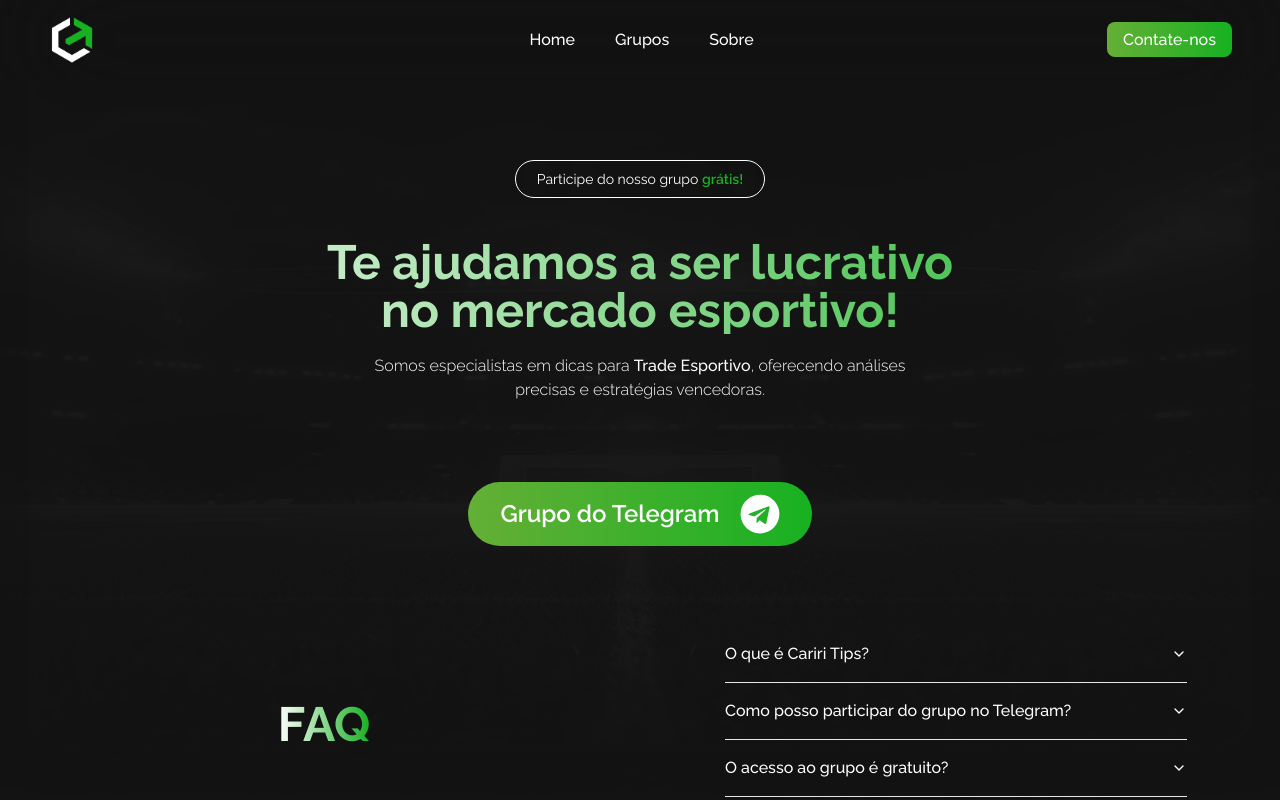
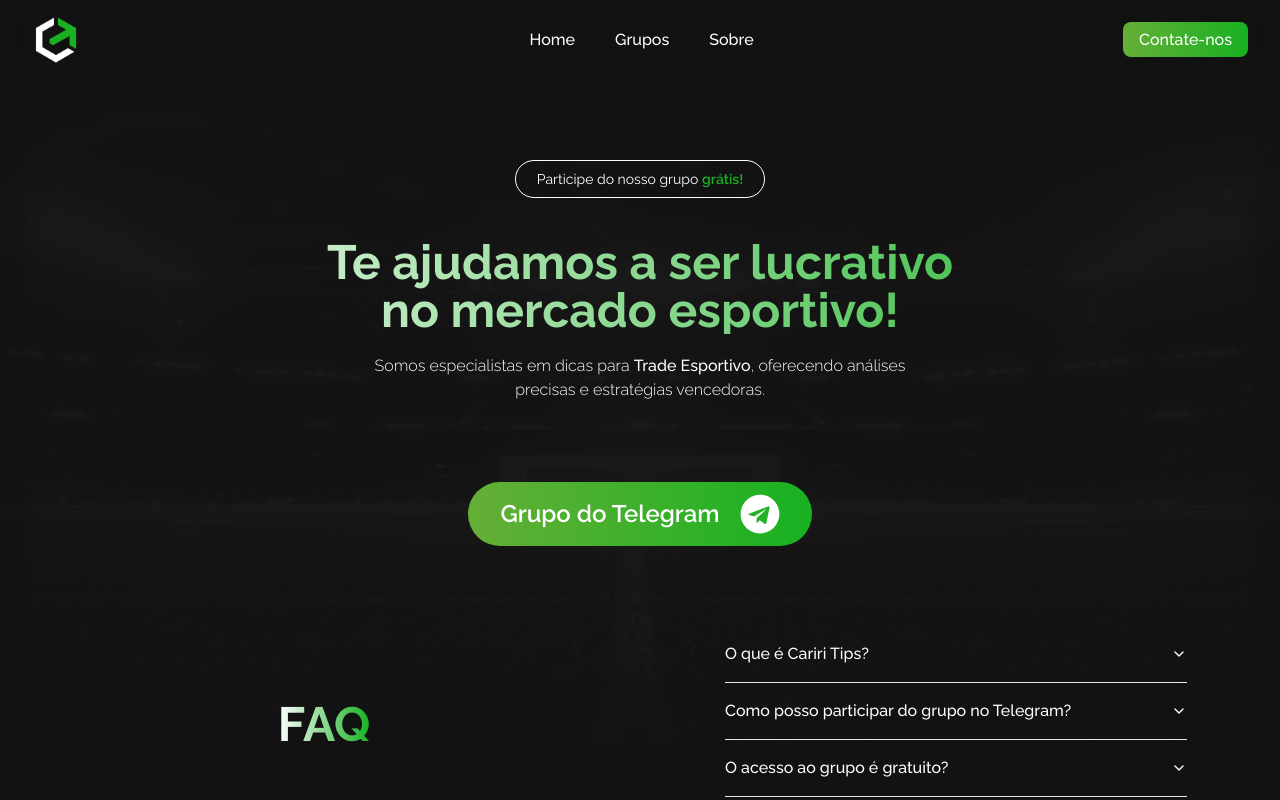
Before and after one commit to skrodrigo/cariritips.com.br, a Next.js app: page / in a window 1280 px wide. Shown: the top 800 px of the page. Built offline with nearby package versions, Linux system fonts and the light colour scheme.

Commit message:
refactor: py nav

```diff
--- a/app/components/NavBar.tsx
+++ b/app/components/NavBar.tsx
@@ -15,7 +15,7 @@ const NavBar = () => {
   };
 
   return (
-    <nav className="bg-transparent p-4 backdrop-blur-3xl">
+    <nav className="bg-transparent py-4 backdrop-blur-3xl">
       <div className="container mx-auto flex justify-between items-center">
         <div>
           <Link href="/">
```
